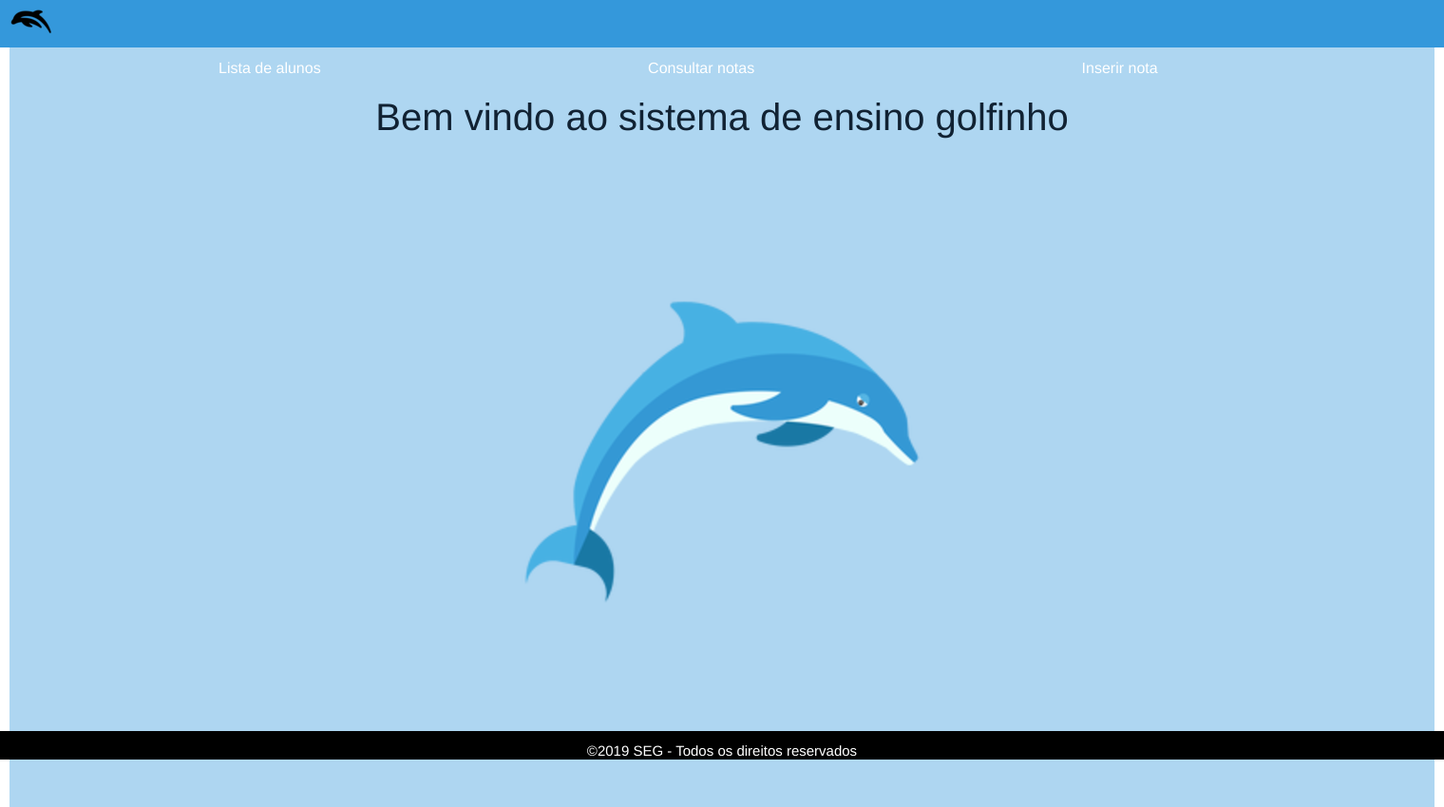
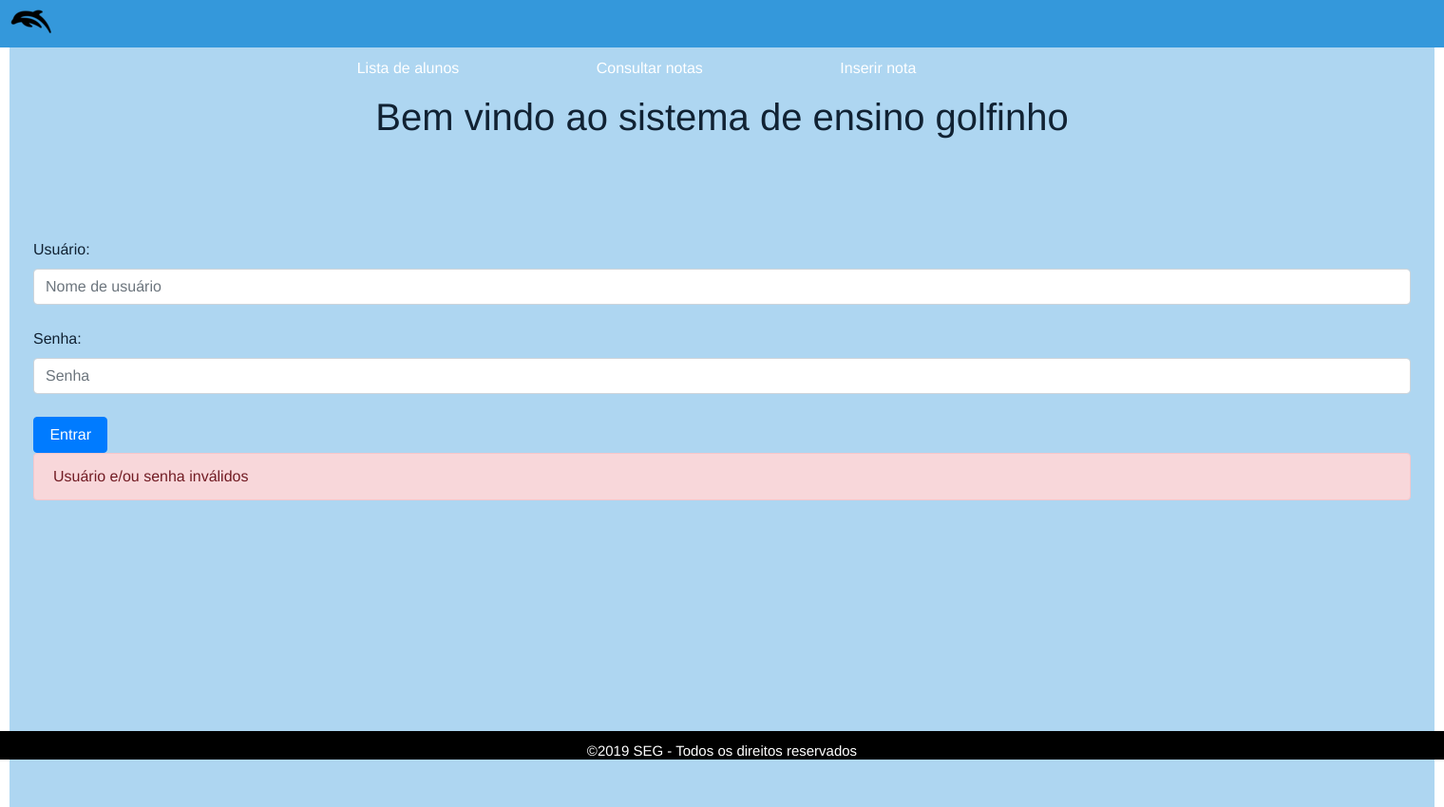
Before and after one commit to Yara-S/sistema-escola, a PHP site: page /index.php?erro=1 in a window 1520 px wide. Shown: the whole page at 95% size. Run offline with PHP 8.4, Linux system fonts and the light colour scheme; tables that the repository leaves empty or names only in its code hold one stand-in row (values such as "Sample post"); some libraries are stand-ins or nearby versions.

Commit message:
Add files via upload

```diff
--- a/css/style.css
+++ b/css/style.css
@@ -1,7 +1,7 @@
 *{ margin:0; padding: 0; }
 
 body{ font-family: helvetica; font-size: 15px; color:#123; }
-header {height: 50px; background-color:  #3498db; padding: 0px 10px }
+header {height: 50px; background-color:  #3498db; padding: 0px 10px; width: 100%; }
 footer {position:fixed; bottom:0; left:0; right:0; color:#ffffff; height: 30px; background-color:  #000000 ; padding: 10px 10px; text-align: center}
 
 
@@ -11,8 +11,8 @@ footer {position:fixed; bottom:0; left:0; right:0; color:#ffffff; height: 30px;
 
 #conteudo { background-color: #aed6f1 ;padding: 30px 25px; font-size: 16px; height: 100%;}
 
-#menu{ float: right; font-size: 16px; padding: 15px 50px; font-family: helvetica }
-#menu a{ text-decoration: none; padding: 10px 170px; color: #ffffff;}
+#menu{ width: 1500px; float: right; text-align: center; font-size: 16px;  font-family: helvetica; margin-right: 90px; padding: 15px 0px;}
+#menu a{ text-decoration: none; color: #ffffff; padding: 20px 70px;}
 #menu a:hover {background-color: #aed6f1; }
 
 #tituloHOME {text-align: center;}
--- a/databaseINI.php
+++ b/databaseINI.php
@@ -48,5 +48,11 @@ $query = "INSERT INTO aluno_curso (id_aluno, id_curso) values (3,3), (4,4), (5,1
 $execucao = mysqli_query($conexao, $query);
 
 $query = "INSERT INTO notas (id_aluno_curso, descricao, nota_valor) values (1, 'P1', 8.7), (2, 'P1', 0.7)(3, 'P1', 7.2),(4, 'P1', 3.7),(5, 'P1', 5.0),(6, 'P1', 6.1),(7, 'P1', 9.8)";
+$execucao = mysqli_query($conexao, $query);
 
+$query = "CREATE TABLE usuarios (usuario varchar(40) not null primary key unique, senha varchar(40));"
+$execucao = mysqli_query($conexao, $query);
+
+$query = "INSERT INTO usuarios (usuario, senha) VALUES ('professor1', '0192023a7bbd73250516f069df18b500');"
+$execucao = mysqli_query($conexao, $query);
 ?>
--- a/header.php
+++ b/header.php
@@ -1,6 +1,7 @@
 <!DOCTYPE htmn>
 <html>
 	<head>
+		<link rel="shortcut icon" href="imgs/dolphin1.ico" type="image/x-icon" />
 		<title> Sistema de Ensino Golfinho</title>
 		<meta charset="UTF-8">
 		<link rel="stylesheet" href="css/bootstrap.min.css">
@@ -12,13 +13,21 @@
 
 	<body>
 		<header>
-			<a href="?pagina=home"><img src="imgs/dolphin1.png"> </a>
+			<a <?php if(isset($_SESSION['login'])){ ?> href="?pagina=seg" <?php } else { ?> href="?pagina=home" <?php } ?> > <img src="imgs/dolphin1.png"> </a>
 
 
-			<div id="menu" class="container1">
+			<div id="menu" >
 				<a href="?pagina=listadealunos">Lista de alunos</a>
 				<a href="?pagina=consultarnotas">Consultar notas</a>
 				<a href="?pagina=inserirnota">Inserir nota</a>
+
+				<?php
+					if(isset($_SESSION['login'])){
+				?>
+						<a href="logout.php"> <?php echo $_SESSION['usuario']; ?> (Sair) </a>
+				<?php
+					}
+				?>
 
 			</div>
 
--- a/home.php
+++ b/home.php
@@ -4,6 +4,27 @@
 	<br><br><br><br>
 </div>
 
-<div id="centerimage">
-	<img src="imgs/golf.png">
+<form method="POST" action="login.php">
+	<label> Usuário: </label><br>
+	<input type="text" class="form-control" placeholder="Nome de usuário" name="usuario">
+	<br><label> Senha: </label><br>
+	<input type="password" class="form-control" placeholder="Senha" name="senha"><br>
+	<input type="submit" class="btn btn-primary" value=" Entrar ">
+
+</form>
+
+<?php
+
+if(isset($_GET['erro'])){
+
+?>
+
+<div class="alert alert-danger" role="alert">
+	Usuário e/ou senha inválidos
 </div>
+
+<?php
+
+}
+
+?>
--- a/index.php
+++ b/index.php
@@ -1,17 +1,27 @@
 <?php
+session_start();
 
 include 'header.php';
 include 'db.php';
 
-if (isset($_GET['pagina'])){
-	$pagina = $_GET['pagina'];
+
+if(isset($_SESSION['login'])){
+	if (isset($_GET['pagina'])){
+		$pagina = $_GET['pagina'];
+	}
+	else{
+		$pagina = 'seg';
+	}
 }
+
 else {
 	$pagina = 'home';
 }
 
 
 switch($pagina){
+	case 'seg': include 'seg.php';
+		break;
 	case 'listadealunos': include 'views/consulta.php'; break;
 	case 'consultarnotas': include 'views/verNota.php'; break;
 	case 'inserirnota': include 'views/inserirNota.php'; break;
--- a/views/inserirNota.php
+++ b/views/inserirNota.php
@@ -2,6 +2,7 @@
 <h1> Escolha o curso e aluno </h1>
 </div>
 <form method="POST" action="">
+	<div class="row">
 	<br>
 	<p> Selecione o curso </p>
 	 <select class="form-control" name="escolha_curso">
@@ -12,6 +13,7 @@
 	 	?>
 	 </select>
 	 <br>
+	</div>
 	 <input type="submit" value = "  Selecionar curso  " class="btn btn-primary">
  </form>
 
```
Also changed, not shown: login.php (added, +24 -0 lines), logout.php (added, +8 -0 lines), seg.php (added, +9 -0 lines), imgs/dolphin1.ico (added).
